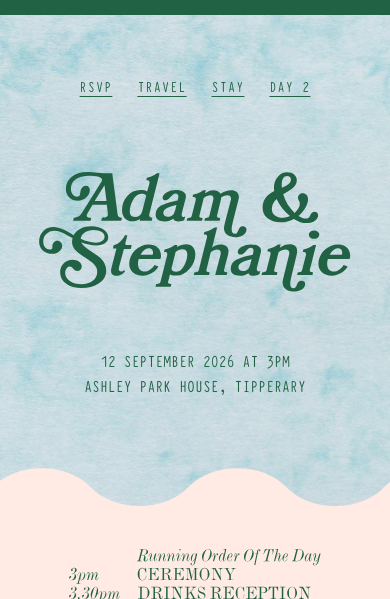
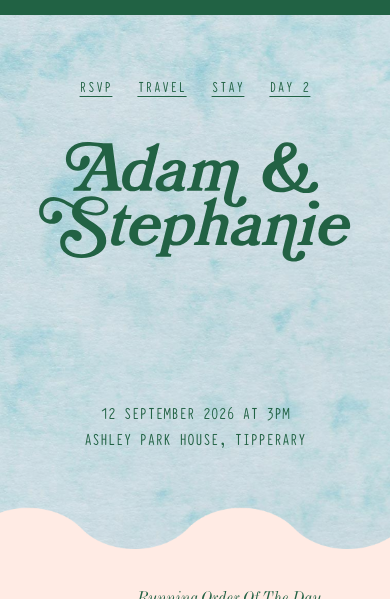
Before and after one commit to stellamaa/weddinginvitation, a React (Create React App) app: page / in a window 390 px wide. Shown: the top 599 px of the page. Built offline with nearby package versions, Linux system fonts and the light colour scheme.

Commit message:
Fix event details positioning on mobile to sit between SVG and pink divider

```diff
--- a/src/components/Header.css
+++ b/src/components/Header.css
@@ -128,9 +128,12 @@
 @media (max-width: 768px) {
   .header-container {
     height: 60vh;
-    min-height: auto;
-    padding: 0px 0 40px;
+    min-height: 500px;
+    padding: 0px 0 0px;
     z-index: 2;
+    display: flex;
+    flex-direction: column;
+    justify-content: space-between;
   }
 
   .navigation {
@@ -151,8 +154,9 @@
   }
 
   .couple-names-container {
-    padding: 60px 0;
+    padding: 40px 0 20px;
     order: 2;
+    flex-shrink: 0;
   }
 
   .couple-names-image {
@@ -163,17 +167,60 @@
     order: 3;
     padding: 0px 0;
     margin: 0;
+    margin-top: auto;
     background: transparent;
+    flex: 1;
+    display: flex;
+    flex-direction: column;
+    justify-content: flex-end;
+    min-height: 0;
   }
 
   .event-details {
     background: transparent;
     line-height: 1;
-
+    margin-bottom: 15vh;
+    margin-top: 0;
+    padding: 0 20px;
+    flex-shrink: 0;
   }
 
   .date-time,
   .venue {
     font-size: 1.1rem;
   }
+
+  .wave-divider {
+    display: none;
+  }
 }
+
+@media (max-width: 480px) {
+  .header-container {
+    height: 65vh;
+    min-height: 500px;
+  }
+
+  .couple-names-container {
+    padding: 30px 0 15px;
+  }
+
+  .event-details {
+    margin-bottom: 12vh;
+  }
+}
+
+@media (max-width: 375px) {
+  .header-container {
+    height: 70vh;
+    min-height: 550px;
+  }
+
+  .couple-names-container {
+    padding: 35px 0 20px;
+  }
+
+  .event-details {
+    margin-bottom: 15vh;
+  }
+}
```
